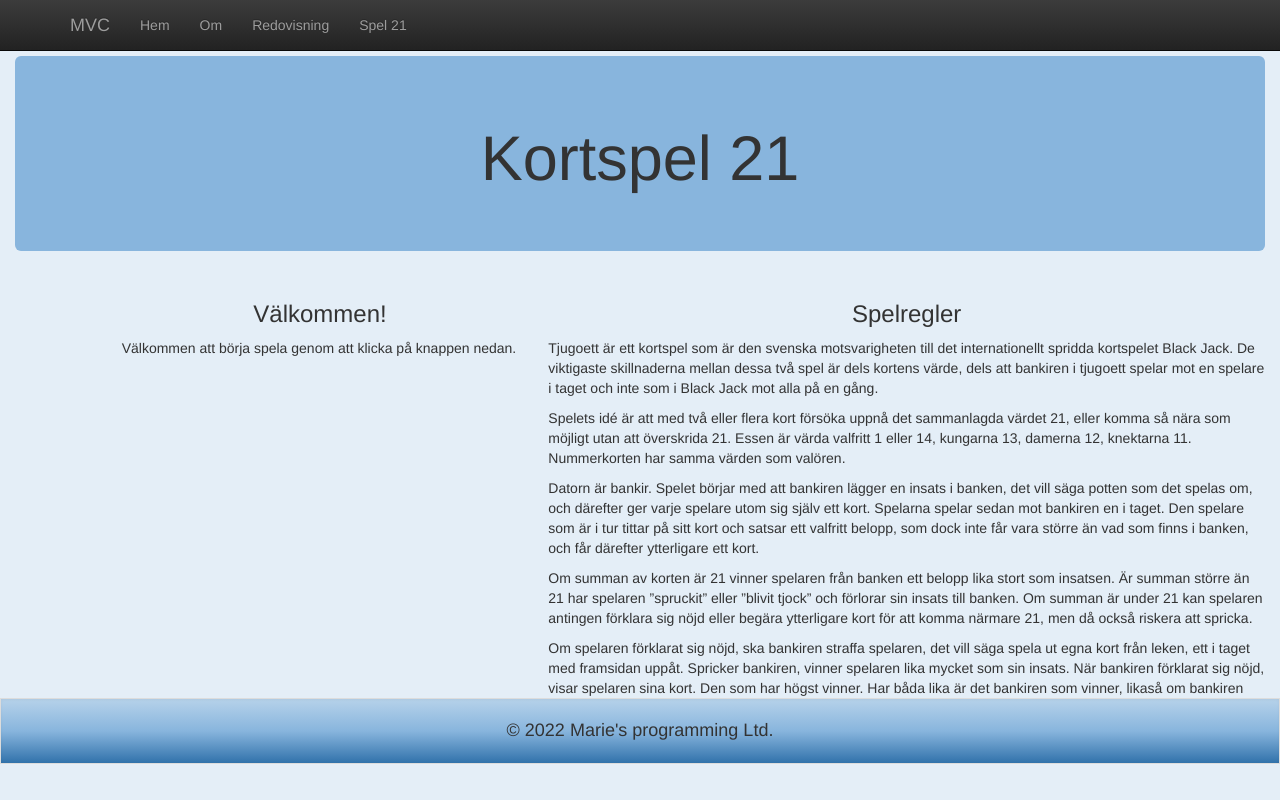
After one commit to epkmagr/grmMvc21Lib, a Symfony app: template templates/card/card.html.twig in a window 1280 px wide. The commit adds this page. Run offline with Twig, Linux system fonts and the light colour scheme; the template is opened without the code that fills it, so the values that code supplies are empty; some libraries are stand-ins or nearby versions.

Commit message:
card controller and first page added.

```diff
--- a/MY_README.txt
+++ b/MY_README.txt
@@ -24,7 +24,7 @@ docker-compose run php81 bin/console debug:router
 Start lokalt
 php -S localhost:8888 -t public &
 Kolla router
-bin/console debug:routes
+bin/console debug:router
 composer recipes (vad som är installerat)
 
 Git och Github
--- a/templates/base.html.twig
+++ b/templates/base.html.twig
@@ -29,6 +29,7 @@
                         <li><a href="{{ path('me') }}">Hem</a></li>
                         <li><a href="{{ path('about') }}">Om</a></li>
                         <li><a href="{{ path('report') }}">Redovisning</a></li>
+                        <li><a href="{{ path('card') }}">Spel 21</a></li>
                     </ul>
                 </div>
             </div>
--- /dev/null
+++ b/templates/card/card.html.twig
@@ -0,0 +1,43 @@
+{# templates/me.html.twig #}
+
+{% extends 'base.html.twig' %}
+
+{% block title %}Cardgame{% endblock %}
+
+{% block content %}
+<div class="container-fluid" role="main">
+    <div class="jumbotron">
+        <h1>Kortspel 21</h1>
+    </div>
+    <div class="row">
+        <div class="col-md-4 col-md-offset-1">
+            <h3>Välkommen!</h3>
+            <p>Välkommen att börja spela genom att klicka på knappen nedan.</p>
+        </div>
+        <div class="col-md-7">
+            <h3>Spelregler</h3>
+            <p>Tjugoett är ett kortspel som är den svenska motsvarigheten till det internationellt
+            spridda kortspelet Black Jack. De viktigaste skillnaderna mellan dessa två spel är dels
+            kortens värde, dels att bankiren i tjugoett spelar mot en spelare i taget och inte som i
+            Black Jack mot alla på en gång.</p>
+            <p>Spelets idé är att med två eller flera kort försöka uppnå det sammanlagda värdet 21,
+            eller komma så nära som möjligt utan att överskrida 21. Essen är värda valfritt 1 eller 14,
+            kungarna 13, damerna 12, knektarna 11. Nummerkorten har samma värden som valören.</p>
+            <p>Datorn är bankir. Spelet börjar med att bankiren lägger en insats i banken, det vill
+            säga potten som det spelas om, och därefter ger varje spelare utom sig själv ett kort.
+            Spelarna spelar sedan mot bankiren en i taget. Den spelare som är i tur tittar på sitt
+            kort och satsar ett valfritt belopp, som dock inte får vara större än vad som finns i
+            banken, och får därefter ytterligare ett kort.</p>
+            <p>Om summan av korten är 21 vinner spelaren från banken ett belopp lika stort som insatsen.
+            Är summan större än 21 har spelaren ”spruckit” eller ”blivit tjock” och förlorar sin insats
+            till banken. Om summan är under 21 kan spelaren antingen förklara sig nöjd eller begära
+            ytterligare kort för att komma närmare 21, men då också riskera att spricka.</p>
+            <p>Om spelaren förklarat sig nöjd, ska bankiren straffa spelaren, det vill säga spela ut
+            egna kort från leken, ett i taget med framsidan uppåt. Spricker bankiren, vinner spelaren
+            lika mycket som sin insats. När bankiren förklarat sig nöjd, visar spelaren sina kort.
+            Den som har högst vinner. Har båda lika är det bankiren som vinner, likaså om bankiren fått 21.</p>
+
+        </div>
+    </div>
+</div>
+{% endblock %}
```
Also changed, not shown: src/Controller/CardController.php (added, +30 -0 lines).
